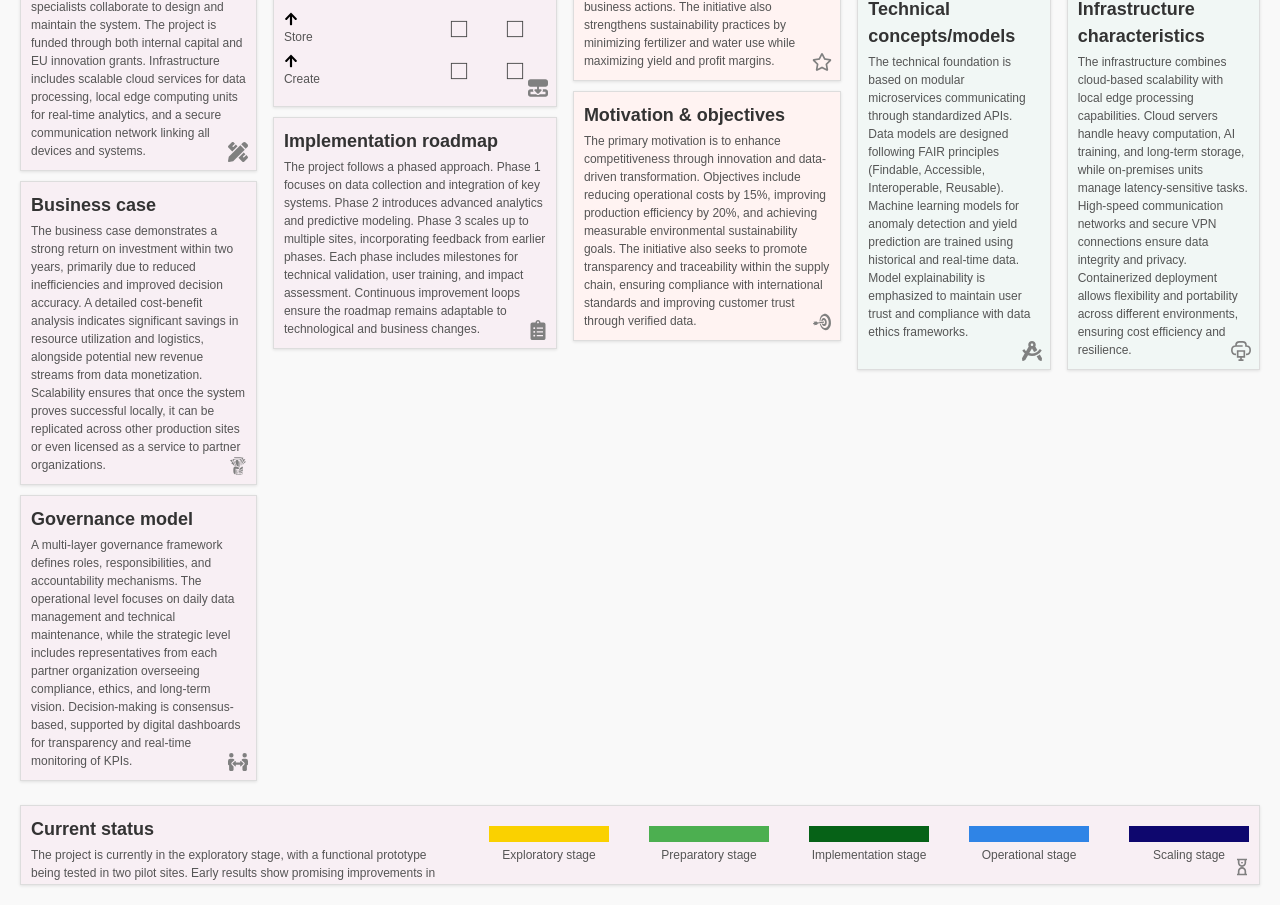
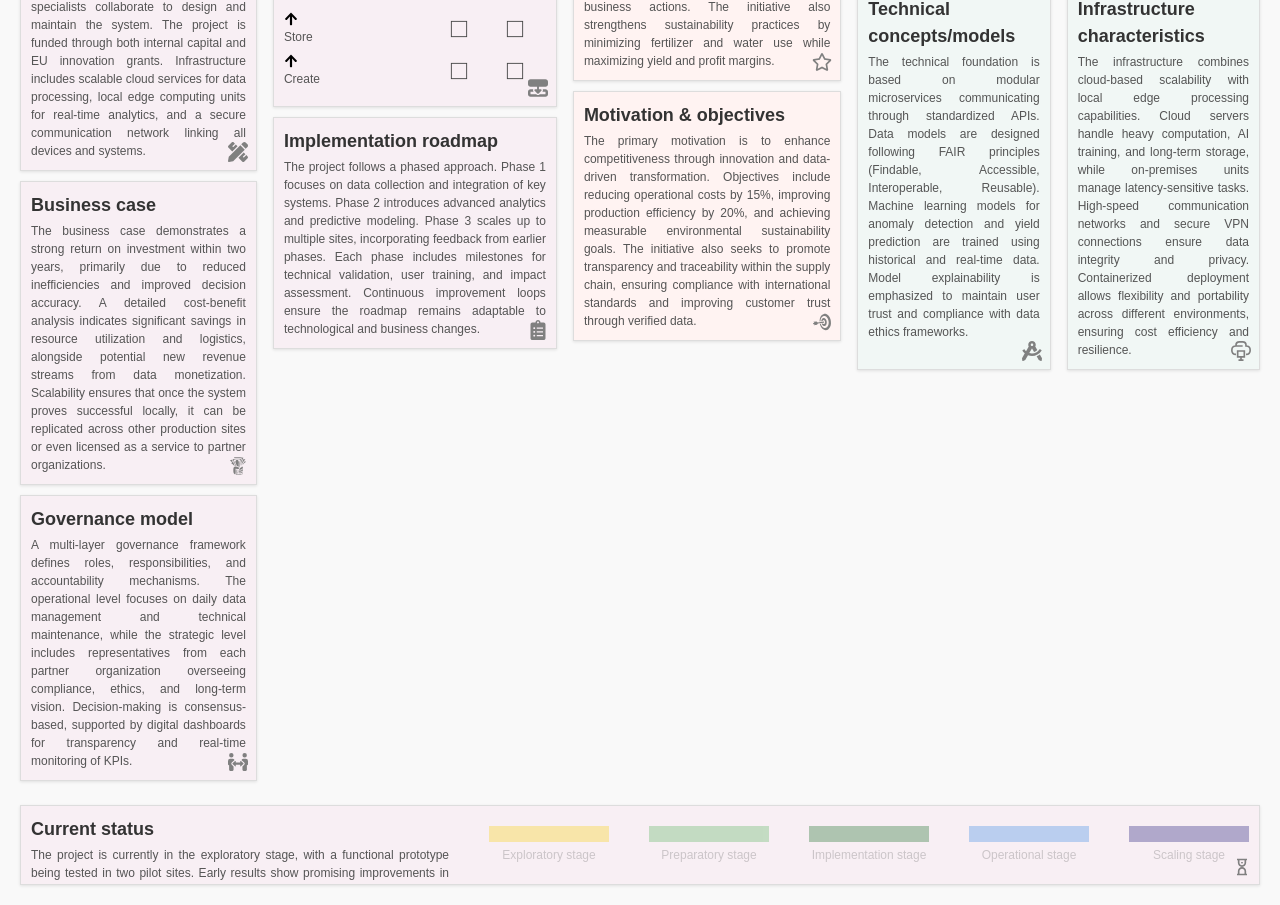
Before and after one commit to AgrospAI/datacoop-canvas, a Next.js app: page / in a window 1280 px wide. Shown: the part 540-1445 px from the top of the page. Built offline with nearby package versions, Linux system fonts and the light colour scheme.

Commit message:
feat: selectable fields in some cells

```diff
--- a/src/components/Canvas.tsx
+++ b/src/components/Canvas.tsx
@@ -194,10 +194,20 @@ const Canvas: React.FC<CanvasProps> = ({useCaseData}) => {
               <div style={{ display: 'flex', alignItems: 'flex-start', gap: '40px', width: '100%' }}>
                 <span>{useCaseData.currentStatus.content}</span>
 
-                {statusStages.map((stage, index) => (
+                {statusStages.map((stage, index) => {
+                  const isActive =
+                    stage.title === useCaseData.currentStatus.activeStage;
+
+                  return (
                     <div
                       key={index}
-                    style={{ display: 'flex', flexDirection: 'column', alignItems: 'center' }}
+                      style={{
+                        display: 'flex',
+                        flexDirection: 'column',
+                        alignItems: 'center',
+                        opacity: isActive ? 1 : 0.3,
+                        transition: 'opacity 0.3s ease',
+                      }}
                     >
                       <div
                         style={{
@@ -207,16 +217,28 @@ const Canvas: React.FC<CanvasProps> = ({useCaseData}) => {
                           position: 'relative',
                           top: '-20px',
                           marginBottom: '-16px',
+                          border: isActive ? '3px solid black' : '1px solid transparent',
+                          boxShadow: isActive ? '0 0 6px rgba(0,0,0,0.4)' : 'none',
+                          transition: 'all 0.3s ease',
                         }}
                       />
-                    <span>{stage.title}</span>
+                      <span
+                        style={{
+                          fontWeight: isActive ? 'bold' : 'normal',
+                          color: isActive ? '#000' : '#666',
+                          transition: 'color 0.3s ease, font-weight 0.3s ease',
+                        }}
+                      >
+                        {stage.title}
+                      </span>
                     </div>
-                ))}
+                  );
+                })}
+
               </div>
             }
             style={{ width: '100%', position: 'relative' }}
           />
-
             <CgSandClock className={styles.iconBottomRight} color="gray" size={20} />
         </div>
 
--- a/src/components/Cell.module.css
+++ b/src/components/Cell.module.css
@@ -26,6 +26,8 @@
 
 .cellContent {
     font-size: 12px;
+    text-align: justify;
+    line-height: 1.5;
     color: #555;
     flex-grow: 1;
     display: flex;
@@ -44,6 +46,7 @@
 
 .cellContent li {
     display: grid;
+    text-align: justify;
     align-items: center;
     margin-bottom: 8px;
     width: 100%;
--- a/src/components/SharedProcesses.tsx
+++ b/src/components/SharedProcesses.tsx
@@ -7,15 +7,22 @@ import {FaArrowUp} from "react-icons/fa";
 interface SharedProcessesProps {
     description: string;
     steps?: string[];
+    initialChecked?: {
+    	[key: string]: {individual: boolean, shared: boolean};
+    };
 }
 
 const defaultSteps = ["Use", "Visualize", "Interpret", "Combine", "Transform", "Store", "Create"];
 
-const SharedProcesses: React.FC<SharedProcessesProps> = ({ description, steps = defaultSteps }) => {
+const SharedProcesses: React.FC<SharedProcessesProps> =
+({	description,
+	steps = defaultSteps,
+	initialChecked = {},
+}) => {
   const [checked, setChecked] = useState<{ [key: string]: { individual: boolean; shared: boolean } }>(
     steps.reduce((acc, step) => {
-      acc[step] = { individual: false, shared: false };
-      return acc;
+    	acc[step] = initialChecked[step] || { individual: false, shared: false};
+    	return acc;
     }, {} as { [key: string]: { individual: boolean; shared: boolean } })
   );
 
```
Lines whose indentation alone changed are shown as unchanged.
